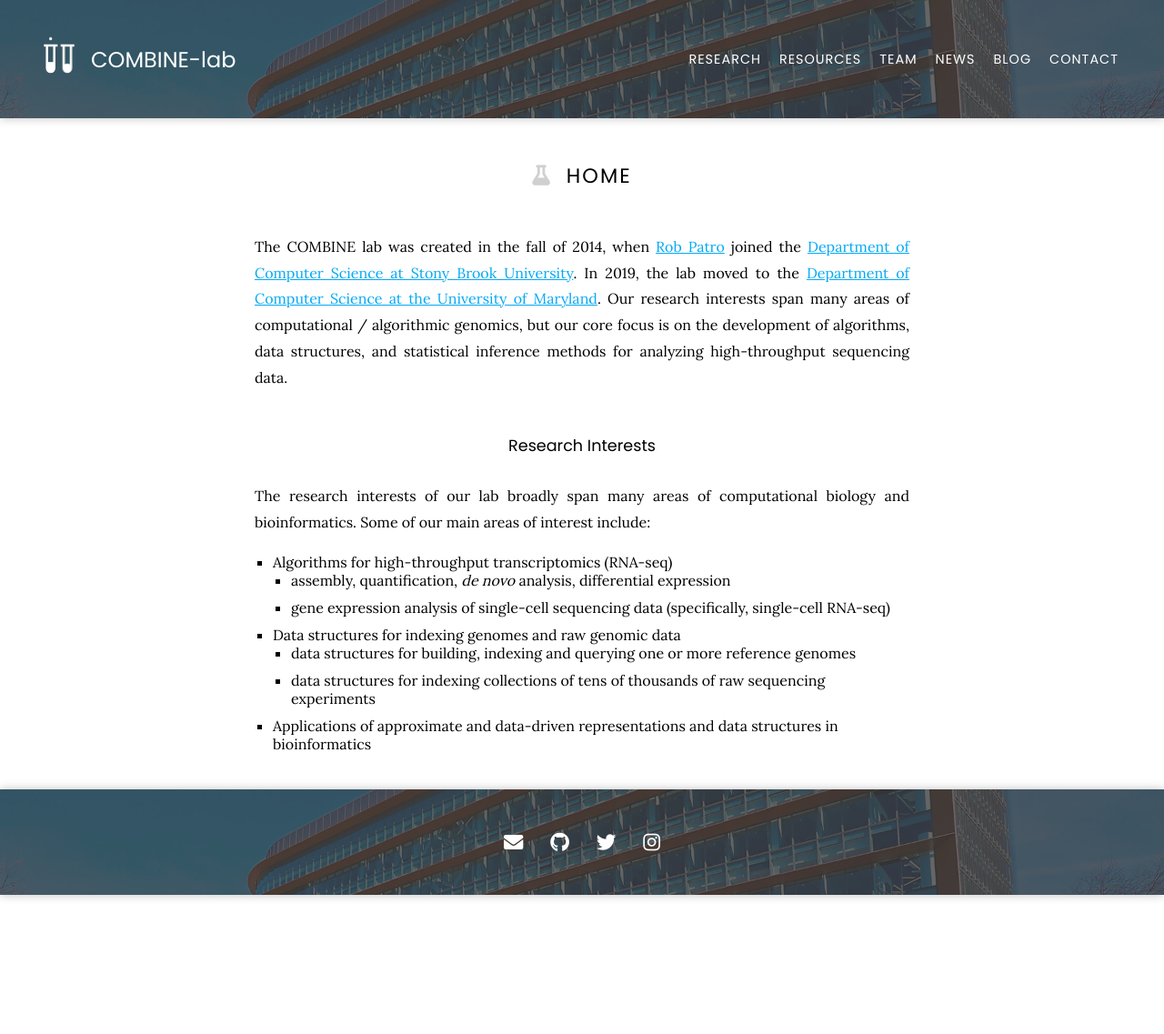
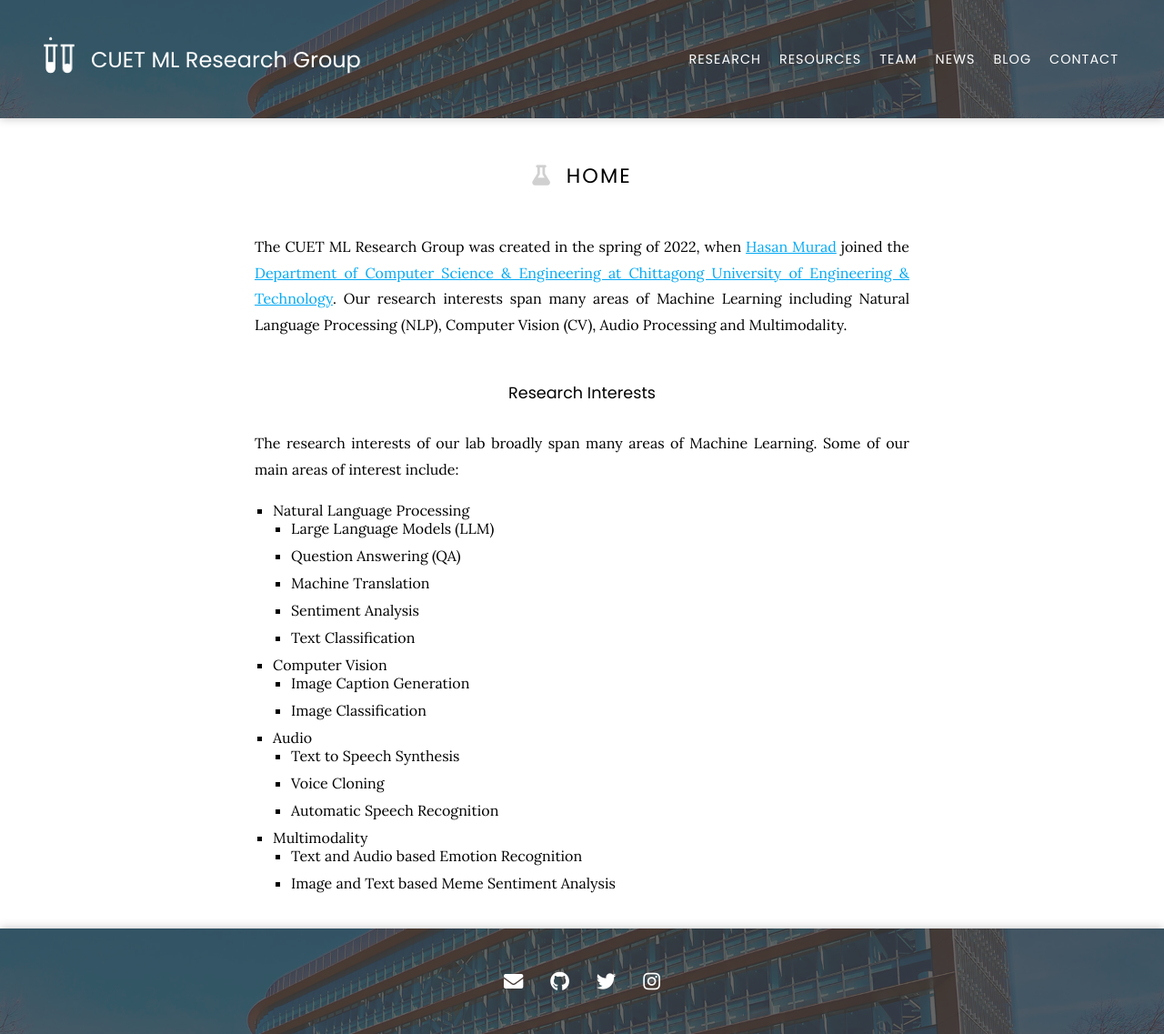
Before and after one commit to COMBINE-lab/combine-lab.github.io, a Jekyll site: the page built from index.md, in a window 1280 px wide. Shown: the whole page at 91% size. Built offline with Jekyll 4.4.1, drawn with Linux system fonts in a browser that asks for light colours; nearby versions of some CDN libraries.

Commit message:
index file updated

```diff
--- a/_config.yml
+++ b/_config.yml
@@ -1,11 +1,11 @@
 # https://jekyllrb.com/docs/configuration/
 
 # site-wide variables
-title: COMBINE-lab # title of site, used in tab name and elsewhere
-email: rob@cs.umd.edu # default email
-google: Rob Patro # default name to search on Google Scholar
-github: COMBINE-lab # default GitHub user/org, without the @
-twitter: nomad421 # default Twitter handle, without the @
+title: CUET ML Research Group # title of site, used in tab name and elsewhere
+email: cuetmlresearchgroup@gmail.com # default email
+# google: Rob Patro # default name to search on Google Scholar
+github: cuetmlresearchgroup # default GitHub user/org, without the @
+# twitter: nomad421 # default Twitter handle, without the @
 #instagram: fakeinstagramhandle # default Instagram handle, without the @
 #youtube: fakeyoutubechannel # default YouTube channel handle
 
@@ -20,44 +20,44 @@
 # background: images/different-bg-for-this-page.jpg
 # ---
 defaults:
-  # all markdown files
-  - scope:
-      path: ""
-    values:
-      description: An easy-to-use, flexible website template for labs, with automatic citations, GitHub tag imports, pre-built components, and more. # description that will show under search engine results
-      background: images/test-tube.jpg # background image in header and footer
-      layout: default
-  # markdown files in /_members
-  - scope:
-      type: "members"
-    values:
-      layout: member
-  # markdown files in /_posts
-  - scope:
-      type: "posts"
-    values:
-      layout: post
-  # markdown files in /newsposts
-  - scope:
-      path: "newsposts"
-    values:
-      layout: post
-  - scope:
-      path: "assets/cv"
-    values:
-      layout: default
+    # all markdown files
+    - scope:
+          path: ""
+      values:
+          description: An easy-to-use, flexible website template for labs, with automatic citations, GitHub tag imports, pre-built components, and more. # description that will show under search engine results
+          background: images/test-tube.jpg # background image in header and footer
+          layout: default
+    # markdown files in /_members
+    - scope:
+          type: "members"
+      values:
+          layout: member
+    # markdown files in /_posts
+    - scope:
+          type: "posts"
+      values:
+          layout: post
+    # markdown files in /newsposts
+    - scope:
+          path: "newsposts"
+      values:
+          layout: post
+    - scope:
+          path: "assets/cv"
+      values:
+          layout: default
 collections:
-  members:
-    output: true
+    members:
+        output: true
 
 # sass settings
 sass:
-  sass_dir: css
+    sass_dir: css
 
 # syntax highlighting
 highlighter: rouge
 
 # build settings
 plugins:
-  - jekyll-feed
-  - jekyll-redirect-from
+    - jekyll-feed
+    - jekyll-redirect-from
--- a/index.md
+++ b/index.md
@@ -5,16 +5,25 @@
 # <i class="fas fa-flask"></i>Home
 
 
-The COMBINE lab was created in the fall of 2014, when [Rob Patro](https://combine-lab.github.io/members/rob-patro.html) joined the [Department of Computer Science at Stony Brook University](https://www.cs.stonybrook.edu/).  In 2019, the lab moved to the [Department of Computer Science at the University of Maryland](https://www.cs.umd.edu/).  Our research interests span many areas of computational / algorithmic genomics, but our core focus is on the development of algorithms, data structures, and statistical inference methods for analyzing high-throughput sequencing data.
+The CUET ML Research Group was created in the spring of 2022, when [Hasan Murad](https://www.cuet.ac.bd/members/648) joined the [Department of Computer Science & Engineering at Chittagong University of Engineering & Technology](https://www.cuet.ac.bd/dept/cse). Our research interests span many areas of Machine Learning including Natural Language Processing (NLP), Computer Vision (CV), Audio Processing and Multimodality.
 
 ### Research Interests
 
-The research interests of our lab broadly span many areas of computational biology and bioinformatics.  Some of our main areas of interest include:
+The research interests of our lab broadly span many areas of Machine Learning.  Some of our main areas of interest include:
 
-  * Algorithms for high-throughput transcriptomics (RNA-seq)
-    * assembly, quantification, *de novo* analysis, differential expression
-    * gene expression analysis of single-cell sequencing data (specifically, single-cell RNA-seq)
-  * Data structures for indexing genomes and raw genomic data
-    * data structures for building, indexing and querying one or more reference genomes
-    * data structures for indexing collections of tens of thousands of raw sequencing experiments
-  * Applications of approximate and data-driven representations and data structures in bioinformatics
+  * Natural Language Processing
+    * Large Language Models (LLM)
+    * Question Answering (QA)
+    * Machine Translation
+    * Sentiment Analysis
+    * Text Classification
+  * Computer Vision
+    * Image Caption Generation
+    * Image Classification
+  * Audio
+    * Text to Speech Synthesis
+    * Voice Cloning
+    * Automatic Speech Recognition
+  * Multimodality
+    * Text and Audio based Emotion Recognition
+    * Image and Text based Meme Sentiment Analysis
```
Also changed, not shown: _post/2022-11-25-rust-for-bioinformatics-part-1.md (renamed from _posts/2022-11-25-rust-for-bioinformatics-part-1.md), _post/2022-11-28-rust-for-bioinformatics-part-2.md (renamed from _posts/2022-11-28-rust-for-bioinformatics-part-2.md).
